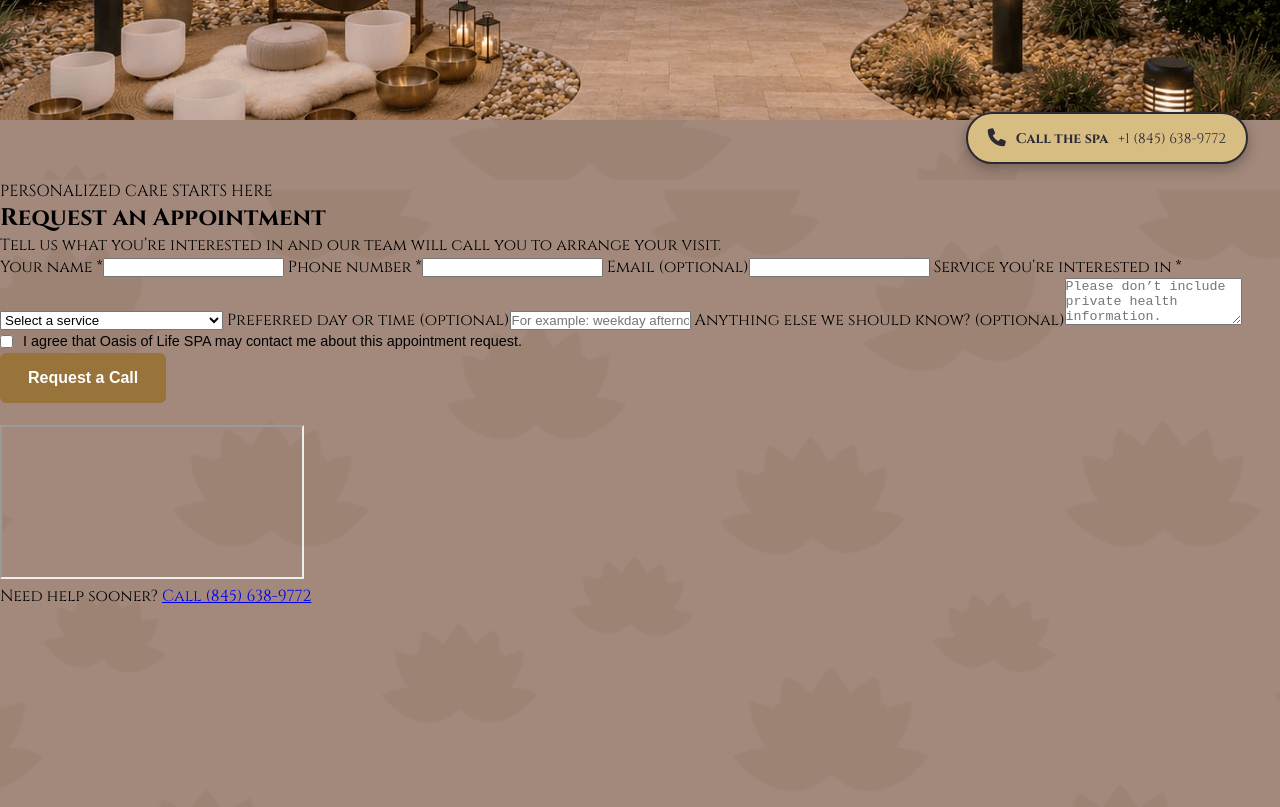
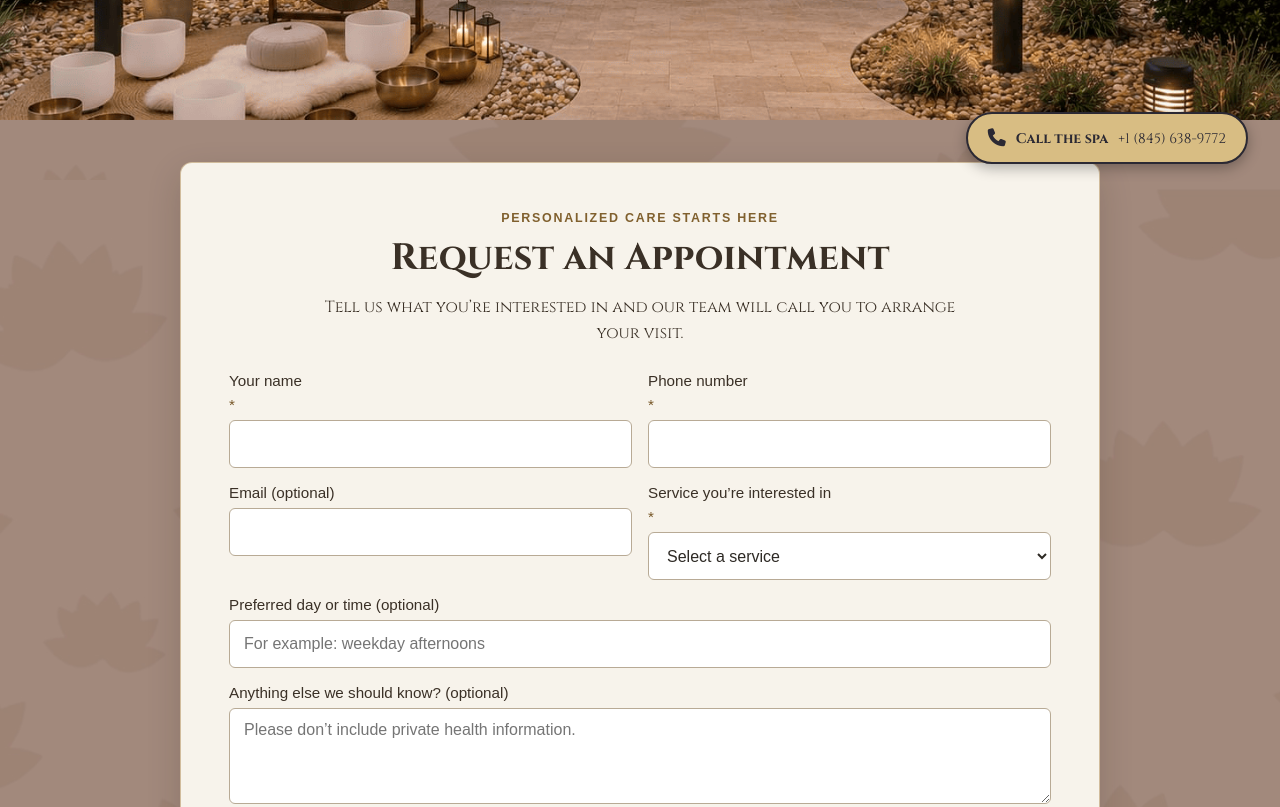
Before and after one commit to VictorRivero1204/OasisOfLife, a plain HTML site: page index.html in a window 1280 px wide. Shown: the part 620-1427 px from the top of the page. Drawn offline with Linux system fonts and the light colour scheme.

Commit message:
Match styling to appointment form

```diff
--- a/css/style.css
+++ b/css/style.css
@@ -696,3 +696,27 @@ footer p{
   .booking-request-form { grid-template-columns: 1fr; }
   .booking-field-full, .booking-consent, .booking-submit, #booking-form-status { grid-column: 1; }
 }
+
+
+/* Match the appointment form markup */
+.booking-inquiry { width: 100%; padding: 42px 20px 64px; }
+.booking-inquiry-card { width: min(920px, 100%); margin: 0 auto; padding: clamp(24px, 5vw, 48px); color: #3a3026; background: rgba(250,247,239,.97); border: 1px solid rgba(165,128,70,.48); border-radius: 12px; box-shadow: 0 12px 34px rgba(31,24,17,.16); }
+.booking-eyebrow { margin: 0 0 8px; color: #80602e; text-align: center; font: 700 .78rem Arial,sans-serif; letter-spacing: .14em; }
+#booking-inquiry-title { margin: 0 0 12px; text-align: center; font-size: clamp(1.7rem,3vw,2.3rem); }
+.booking-intro { max-width: 650px; margin: 0 auto 26px; text-align: center; line-height: 1.6; }
+.booking-form-grid { display: grid; grid-template-columns: repeat(2,minmax(0,1fr)); gap: 16px; }
+#booking-form label:not(.booking-honeypot):not(.booking-consent) { display: flex; flex-direction: column; gap: 7px; font: .95rem Arial,sans-serif; }
+#booking-form label span { color: #775728; }
+#booking-form input:not([type="checkbox"]), #booking-form select, #booking-form textarea { width: 100%; min-height: 48px; padding: 12px 14px; color: #2d2924; background: #fff; border: 1px solid #b8aa95; border-radius: 6px; font: 1rem Arial,sans-serif; }
+#booking-form textarea { min-height: 96px; resize: vertical; }
+.booking-full { grid-column: 1 / -1; }
+.booking-consent { margin-top: 16px; display: flex; align-items: flex-start; gap: 10px; font: .9rem/1.5 Arial,sans-serif; }
+.booking-consent input { flex: 0 0 auto; margin-top: 4px; }
+.booking-submit { display: block; margin: 18px auto 0; min-height: 50px; padding: 12px 28px; color: #fff; background: #98733a; border: 0; border-radius: 6px; font: 600 1rem Arial,sans-serif; cursor: pointer; }
+.booking-submit:hover { background: #785a2e; }
+.booking-submit:disabled { opacity: .65; cursor: wait; }
+#booking-form-status { min-height: 1.5em; margin: 12px 0 0; text-align: center; font: .95rem/1.5 Arial,sans-serif; }
+.booking-response-frame { position: absolute; width: 1px; height: 1px; border: 0; clip: rect(0,0,0,0); }
+.booking-call-alternative { margin: 18px 0 0; text-align: center; font: .95rem Arial,sans-serif; }
+.booking-call-alternative a { color: #60481f; font-weight: 700; }
+@media (max-width: 640px) { .booking-inquiry { padding: 28px 12px 44px; } .booking-inquiry-card { padding: 24px 18px; } .booking-form-grid { grid-template-columns: 1fr; } .booking-full { grid-column: 1; } }
```
